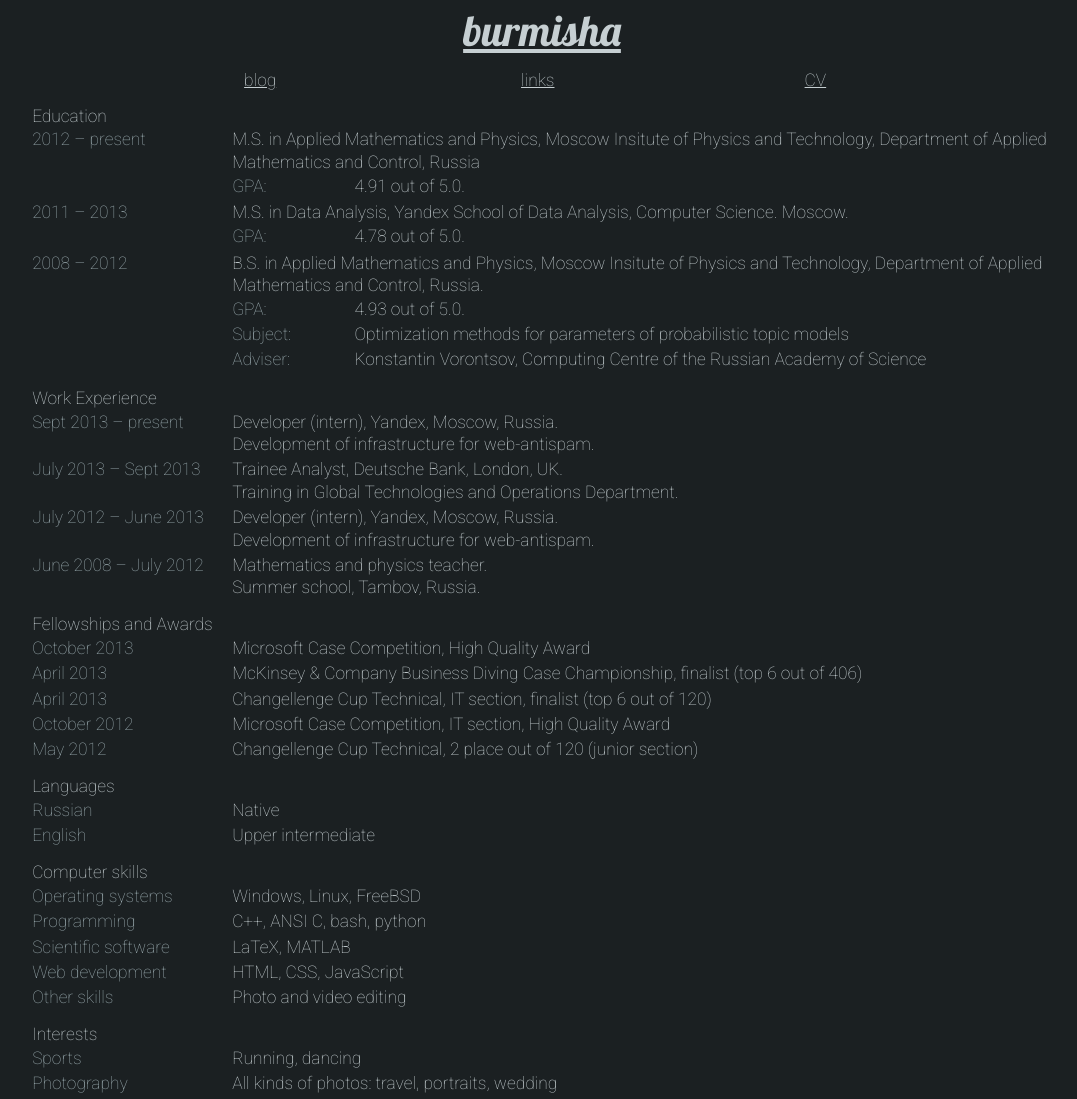
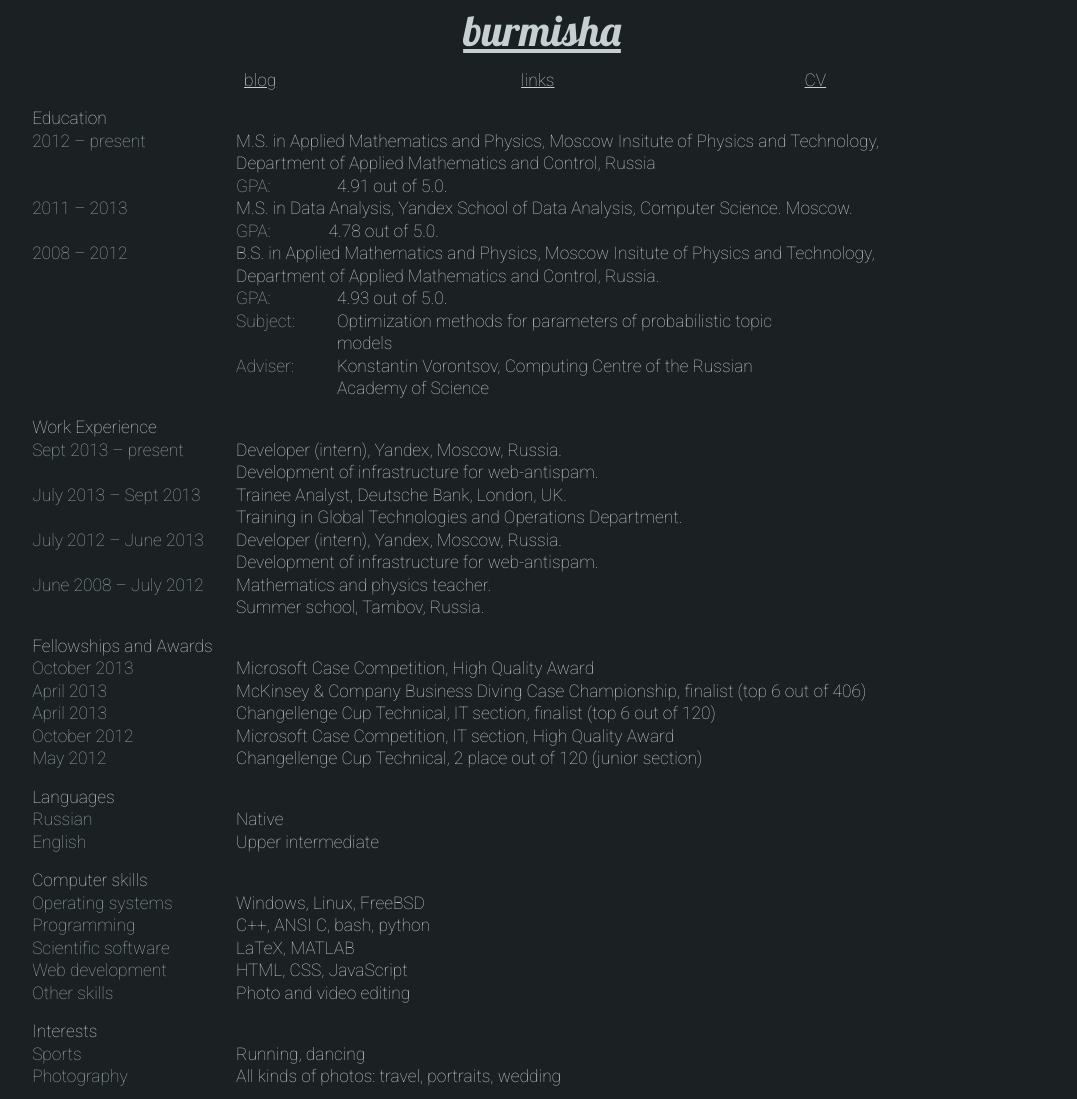
Before and after one commit to burmisha/burmisha.github.io, a Jekyll site: the page built from cv/index.html, in a window 1280 px wide. Shown: the whole page, without its empty margins (98-1175 px from the left). Built offline with Jekyll 4.4.1, drawn with Linux system fonts in a browser that asks for light colours; some web fonts are replaced; Markdown is read by kramdown in place of the engine named in the settings.

Commit message:
remove mobile view

```diff
--- a/style/style.css
+++ b/style/style.css
@@ -51,7 +51,7 @@ ul {
 }
 #menu li {
   float: left;
-  min-width: 100pt;
+  min-width: 70pt;
   text-align: center;
   width: 33%;
 }
@@ -91,31 +91,6 @@ a:hover {
   min-width: 180px;
   max-width: 35%;
 }
-@media screen and (max-width: 600px) {
-  #avatar {
-    float: none;
-    min-width: 100pt;
-    max-width: 200pt;
-  }
-  body {
-    font-size: 12pt;
-  }
-  h1 {
-    margin: 2pt 0pt;
-    font-size: 18pt;
-  }
-  h2 {
-    margin: 2pt 0pt 0pt 0pt;
-    font-size: 12pt;
-  }
-  h3 {
-    margin: 2pt 0pt 0pt 0pt;
-    font-size: 12pt;
-  }
-  .menu_item {
-    width: 66pt;
-  }
-}
 .smallphoto {
   height: 71px;
   width: 71px;
@@ -131,17 +106,19 @@ a:hover {
   max-width: 100%;
 }
 #resume > li > p {
-  padding-top: 10pt;
+  padding-top: 12pt;
+}
+#resume > li > ul {
+  padding-bottom: 3pt;
 }
 #resume > li > ul li {
-  margin: 1pt 0pt;
   float: left;
 }
 #resume > li > ul li:nth-child(odd) {
   clear: left;
-  min-width: 130pt;
+  min-width: 140pt;
   width: 20%;
-  max-width: 150pt;
+  max-width: 160pt;
   color: #9babb0;
   /* http://anthonyvscode.com/2010/11/15/simplify-css3-with-less-cssmix-ins/ */
   -moz-transition: color 0.3s ease-in-out;
@@ -167,7 +144,8 @@ a:hover {
 }
 #resume > li > ul li:nth-child(even) {
   clear: right;
-  width: 80%;
+  max-width: 66%;
+  min-width: 50%;
 }
 #resume > li > ul li > ul > li:nth-child(odd) {
   min-width: 50pt;
@@ -224,15 +202,3 @@ a:hover {
 .bigphoto {
   max-width: 800px;
 }
-@media screen and (max-width: 660pt) {
-  #resume > li > ul > li:nth-child(odd) {
-    min-width: 70pt;
-    width: 33%;
-  }
-  #resume > li > ul > li:nth-child(even) {
-    width: 67%;
-  }
-  #resume > li > ul > li ul > li:nth-child(odd) {
-    width: 20%;
-  }
-}
```
Also changed, not shown: style/style.less.css (+7 -49 lines).
